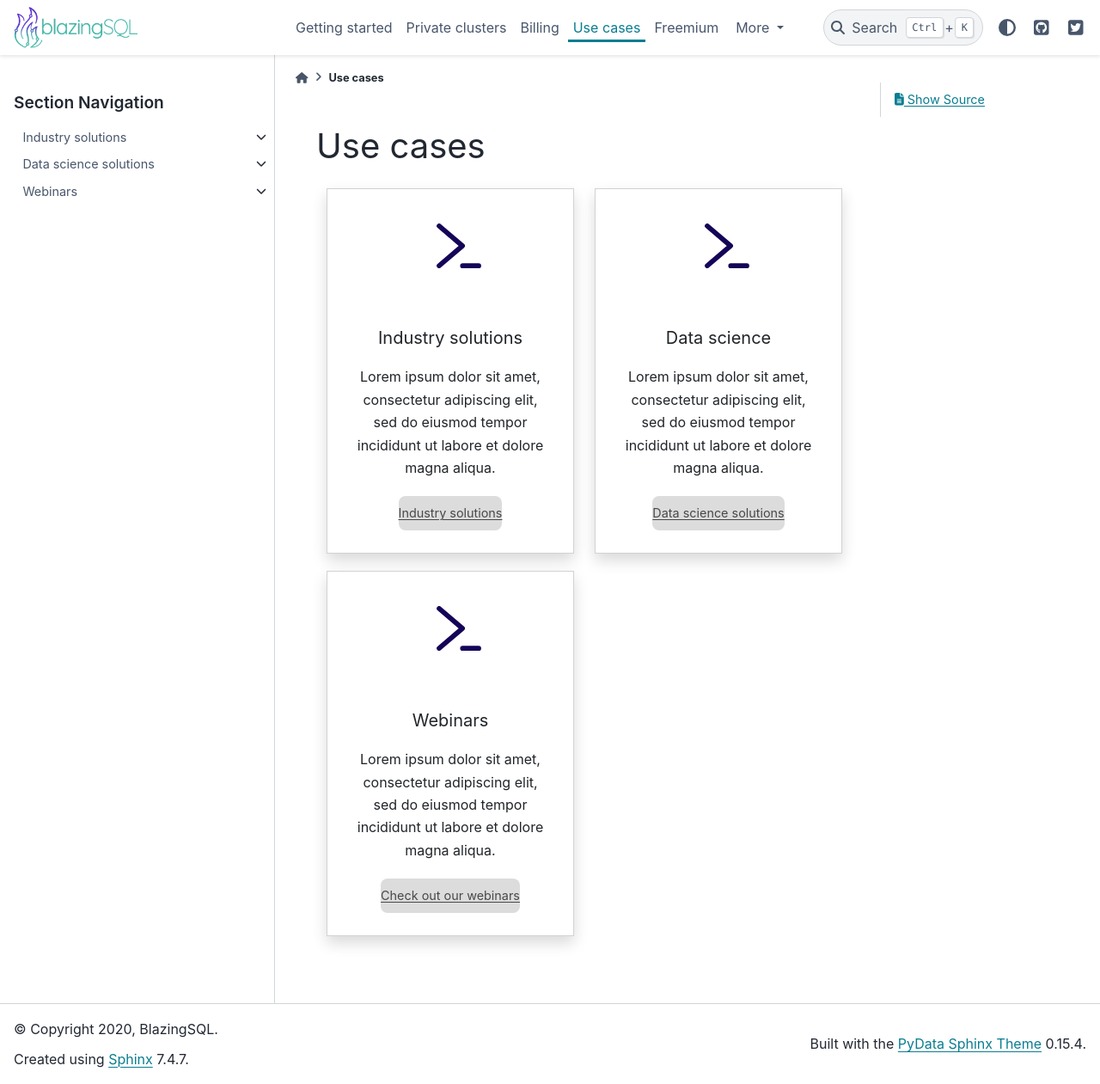
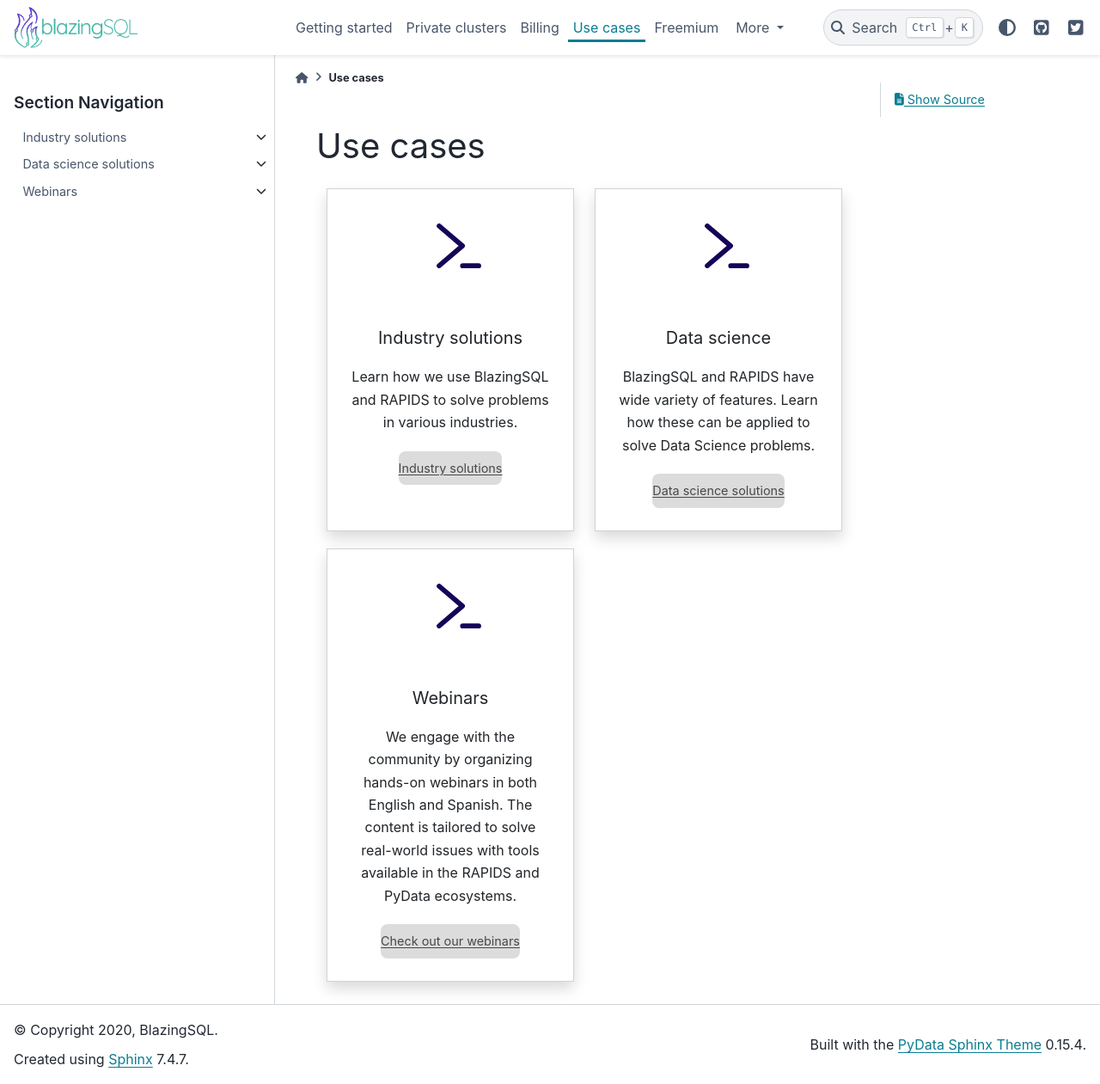
Before and after one commit to BlazingDB/blazing-notebooks-docs, a Sphinx documentation site: the page built from docs/source/use_cases/index.rst, in a window 1280 px wide and 1261 px high. Shown: the whole window at 86% size. Built offline with Sphinx 7.4.7 and the PyData theme 0.15.4, drawn with Linux system fonts in a browser that asks for light colours.

Commit message:
Change to use cases landing page

```diff
--- a/docs/source/use_cases/index.rst
+++ b/docs/source/use_cases/index.rst
@@ -13,8 +13,7 @@ Use cases
                 <img src="../_static/icons/useCases_industry.svg" class="card-img-top" alt="private clusters cluster action icon" height="52">
                 <div class="card-body flex-fill">
                     <h5 class="card-title">Industry solutions</h5>
-                    <p class="card-text">Lorem ipsum dolor sit amet, consectetur adipiscing elit,
-                    sed do eiusmod tempor incididunt ut labore et dolore magna aliqua.
+                    <p class="card-text">Learn how we use BlazingSQL and RAPIDS to solve problems in various industries.
                     </p>
 
 .. container:: custom-button
@@ -31,8 +30,7 @@ Use cases
                 <img src="../_static/icons/useCases_dataScience.svg" class="card-img-top" alt="private clusters action icon" height="52">
                 <div class="card-body flex-fill">
                     <h5 class="card-title">Data science</h5>
-                    <p class="card-text">Lorem ipsum dolor sit amet, consectetur adipiscing elit,
-                    sed do eiusmod tempor incididunt ut labore et dolore magna aliqua.</p>
+                    <p class="card-text">BlazingSQL and RAPIDS have wide variety of features. Learn how these can be applied to solve Data Science problems.</p>
 
 .. container:: custom-button
 
@@ -48,8 +46,10 @@ Use cases
                 <img src="../_static/icons/useCases_webinars.svg" class="card-img-top" alt="private clusters action icon" height="52">
                 <div class="card-body flex-fill">
                     <h5 class="card-title">Webinars</h5>
-                    <p class="card-text">Lorem ipsum dolor sit amet, consectetur adipiscing elit,
-                    sed do eiusmod tempor incididunt ut labore et dolore magna aliqua.</p>
+                    <p class="card-text">We engage with the community by organizing hands-on
+                     webinars in both English and Spanish. The content is tailored to solve real-world issues
+                     with tools available in the RAPIDS and PyData ecosystems.
+                    </p>
 
 .. container:: custom-button
 
--- a/docs/source/use_cases/webinars/index.rst
+++ b/docs/source/use_cases/webinars/index.rst
@@ -8,6 +8,7 @@ Webinars published to date
 
 .. csv-table:: List of webinars
    :file: webinars.csv
+   :width: 120
    :widths: 10, 10, 40, 30, 10
    :header-rows: 1
 
```
Also changed, not shown: docs/source/use_cases/webinars/webinars.csv (+8 -2 lines).
